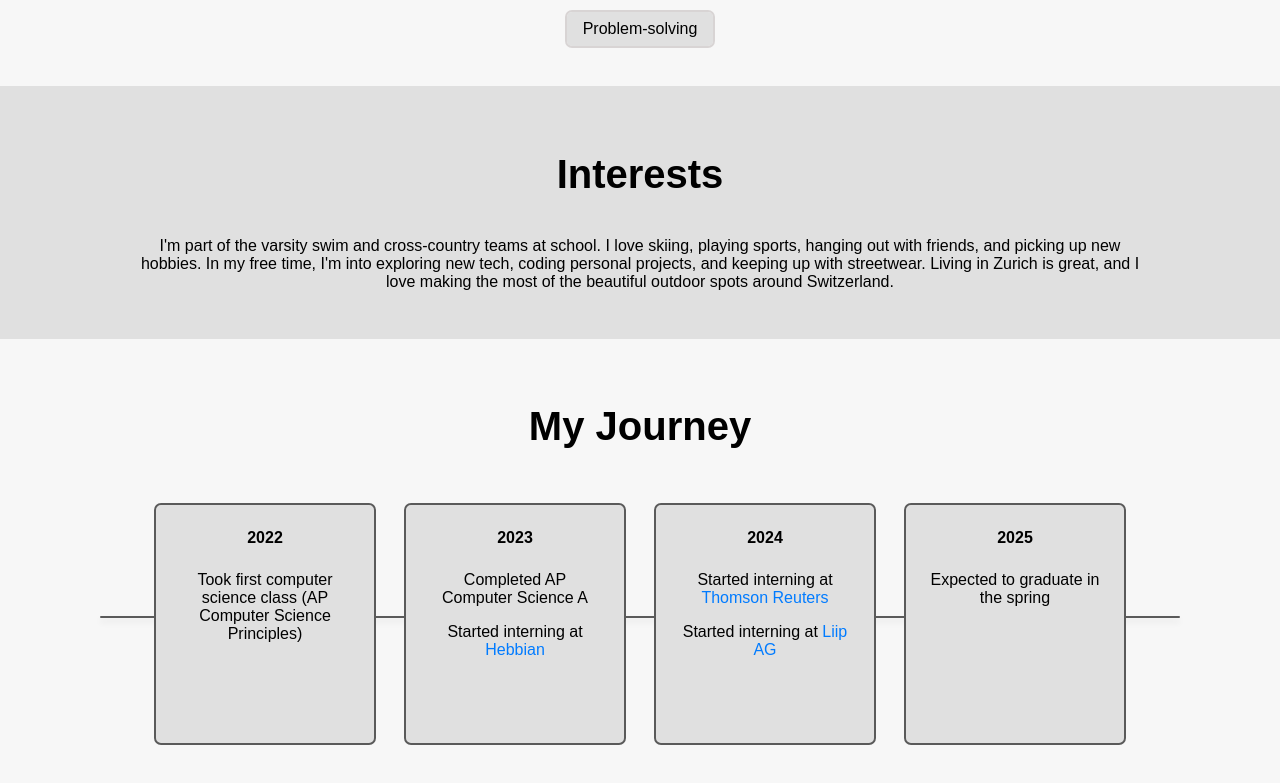
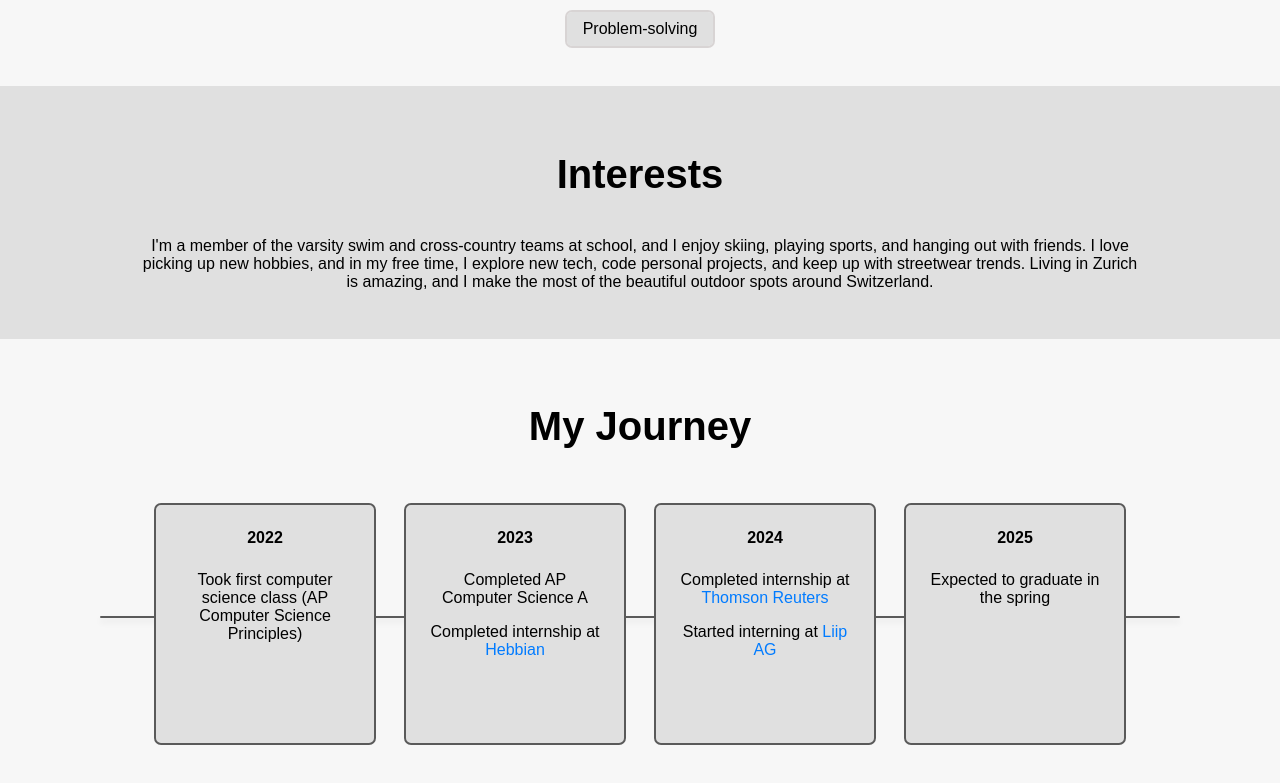
Before and after one commit to yousegit/youse, a SvelteKit app: page / in a window 1280 px wide. Shown: the part 984-1767 px from the top of the page. Built offline with nearby package versions, Linux system fonts and the light colour scheme.

Commit message:
text changes

```diff
--- a/src/routes/+page.svelte
+++ b/src/routes/+page.svelte
@@ -52,7 +52,7 @@
 <section id="interests">
     <div class="interests-container">
         <h2>Interests</h2>
-        <p>I'm part of the varsity swim and cross-country teams at school. I love skiing, playing sports, hanging out with friends, and picking up new hobbies. In my free time, I'm into exploring new tech, coding personal projects, and keeping up with streetwear. Living in Zurich is great, and I love making the most of the beautiful outdoor spots around Switzerland.</p>
+        <p>I'm a member of the varsity swim and cross-country teams at school, and I enjoy skiing, playing sports, and hanging out with friends. I love picking up new hobbies, and in my free time, I explore new tech, code personal projects, and keep up with streetwear trends. Living in Zurich is amazing, and I make the most of the beautiful outdoor spots around Switzerland.</p>
     </div>
 </section>
 
@@ -71,13 +71,13 @@
                 <span>2023</span>
                 <div class="content">
                     <p>Completed AP Computer Science A</p>
-                    <p>Started interning at <a href="https://www.hebbian.ch" target="_blank">Hebbian</a></p>
+                    <p>Completed internship at <a href="https://www.hebbian.ch" target="_blank">Hebbian</a></p>
                 </div>
             </li>
             <li>
                 <span>2024</span>
                 <div class="content">
-                    <p>Started interning at <a href="https://www.thomsonreuters.com" target="_blank">Thomson Reuters</a></p>
+                    <p>Completed internship at <a href="https://www.thomsonreuters.com" target="_blank">Thomson Reuters</a></p>
                     <p>Started interning at <a href="https://www.liip.ch" target="_blank">Liip AG</a></p>
                 </div>
             </li>
```
